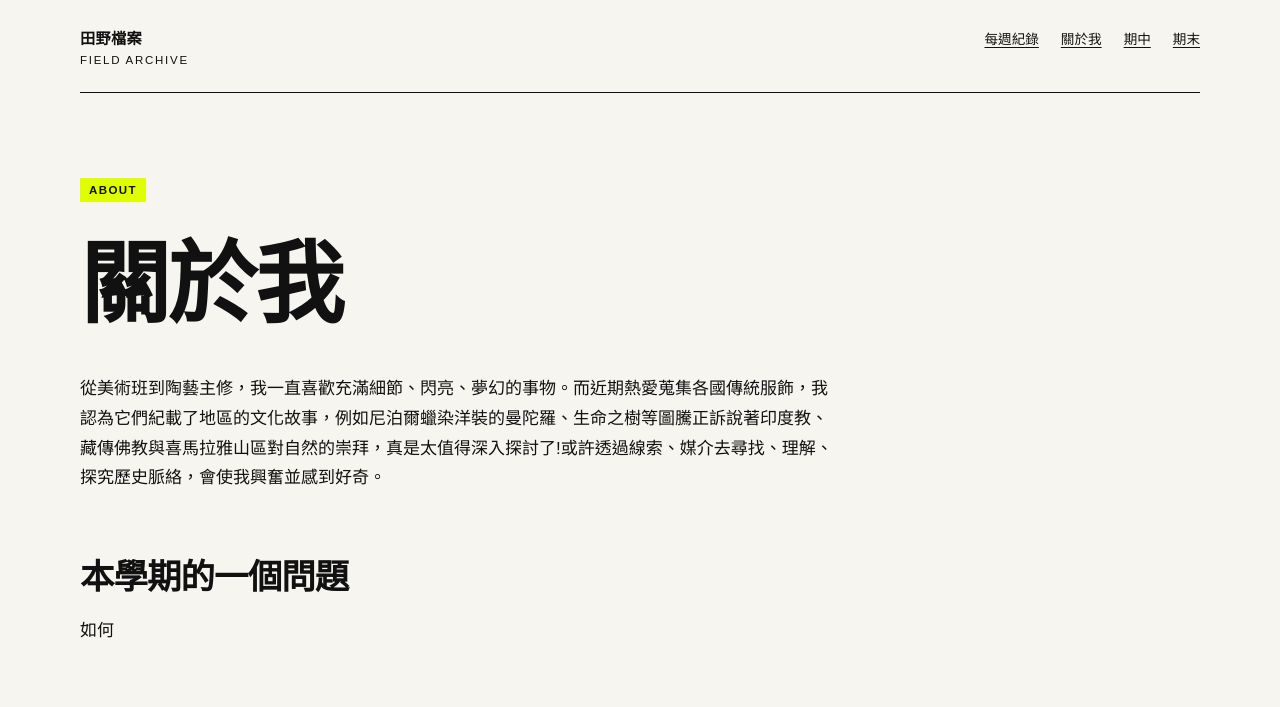
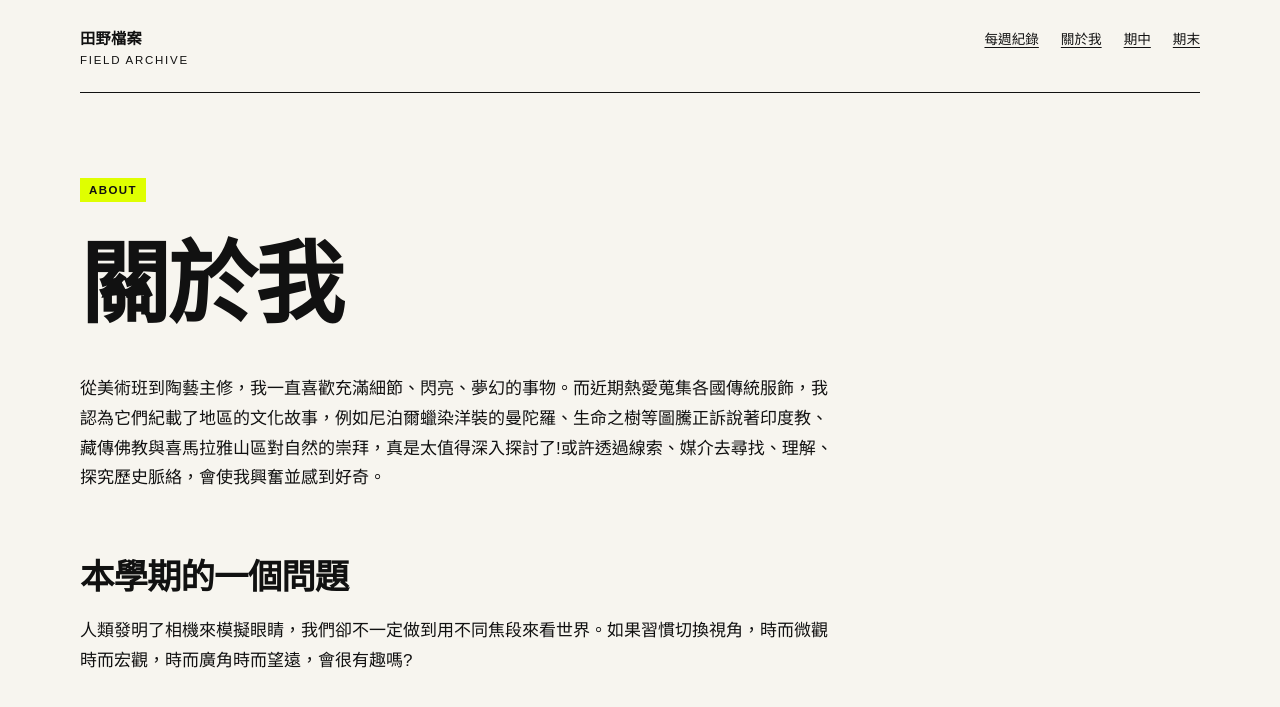
Before and after one commit to yo566566/fieldworkarchive, a Jekyll site: the page built from about.md, in a window 1280 px wide. Shown: the top 707 px of the page. Built offline with Jekyll 4.4.1, drawn with Linux system fonts in a browser that asks for light colours.

Commit message:
Update about.md

```diff
--- a/about.md
+++ b/about.md
@@ -11,4 +11,4 @@ permalink: /about/
 
 ## 本學期的一個問題
 
-如何
+人類發明了相機來模擬眼睛，我們卻不一定做到用不同焦段來看世界。如果習慣切換視角，時而微觀時而宏觀，時而廣角時而望遠，會很有趣嗎?
```
